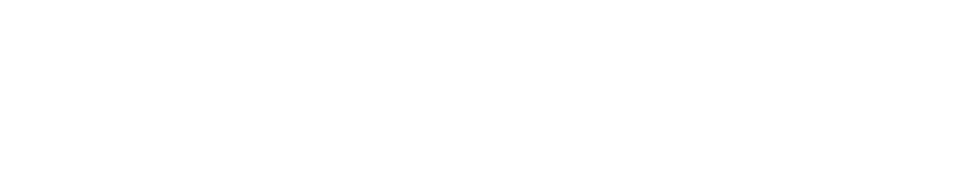
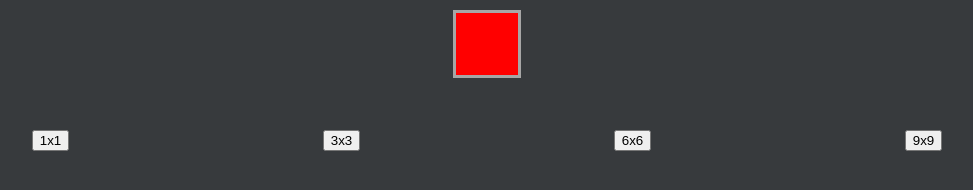
Before and after one commit to Shihua-liu/f2m4JS, a plain HTML site: page les3/index.html in a window 1280 px wide. Shown: the whole page, without its empty margins (153-1126 px from the left). Drawn offline with Linux system fonts and the light colour scheme.

Commit message:
les 3 gemaakt

```diff
--- a/les3/index.html
+++ b/les3/index.html
@@ -9,6 +9,16 @@
 
 </head>
 <body>
+    <table id="table">
+    </table>
+<div id="buttons">
+    <button  onclick="one()">1x1</button>
+    <button  onclick="three()">3x3</button>
+    <button  onclick="six()">6x6</button>
+    <button  onclick="nine()">9x9</button>
+
+</div>
+
 </body>
 <script src="script.js"></script>
 </html>
--- a/les3/script.js
+++ b/les3/script.js
@@ -0,0 +1,110 @@
+let table = document.getElementById("table");
+
+table.innerHTML = ""
+for (let i = 0; i < 1; i++) {
+var row = table.insertRow(i);
+
+for (let z = 0; z < 1; z++) {
+    var blockjes = row.insertCell();
+    blockjes.classList.add("block");
+    blockjes.style.background = "red";
+
+    blockjes.addEventListener("click", (evt) => {
+        if(evt.target.style.background == "red"){
+            evt.target.style.background = "green";
+        }
+        else{
+            evt.target.style.background = "red"
+        }
+    });
+}
+}
+
+function one(){
+    table.innerHTML = ""
+for (let i = 0; i < 1; i++) {
+var row = table.insertRow(i);
+
+for (let z = 0; z < 1; z++) {
+    var blockjes = row.insertCell();
+    blockjes.classList.add("block");
+    blockjes.style.background = "red";
+
+    blockjes.addEventListener("click", (evt) => {
+        if(evt.target.style.background == "red"){
+            evt.target.style.background = "green";
+        }
+        else{
+            evt.target.style.background = "red"
+        }
+    });
+}
+}
+}
+
+function three(){
+    table.innerHTML = ""
+    for (let i = 0; i < 3; i++) {
+    var row = table.insertRow(i);
+
+    for (let z = 0; z < 3; z++) {
+        var blockjes = row.insertCell();
+        blockjes.classList.add("block");
+        blockjes.style.background = "red";
+
+        blockjes.addEventListener("click", (evt) => {
+            if(evt.target.style.background == "red"){
+                evt.target.style.background = "green";
+            }
+            else{
+                evt.target.style.background = "red"
+            }
+        });
+    }
+}
+}
+
+function six(){
+    table.innerHTML = ""
+    for (let i = 0; i < 6; i++) {
+    var row = table.insertRow(i);
+
+    for (let z = 0; z < 6; z++) {
+        var blockjes = row.insertCell();
+        blockjes.classList.add("block");
+        blockjes.style.background = "red";
+
+        blockjes.addEventListener("click", (evt) => {
+            if(evt.target.style.background == "red"){
+                evt.target.style.background = "green";
+            }
+            else{
+                evt.target.style.background = "red"
+            }
+        });
+    }
+}
+}
+
+
+function nine(){
+    table.innerHTML = ""
+    for (let i = 0; i < 9; i++) {
+    var row = table.insertRow(i);
+
+    for (let z = 0; z < 9; z++) {
+        var blockjes = row.insertCell();
+        blockjes.classList.add("block");
+        blockjes.style.background = "red";
+
+        blockjes.addEventListener("click", (evt) => {
+            if(evt.target.style.background == "red"){
+                evt.target.style.background = "green";
+            }
+            else{
+                evt.target.style.background = "red"
+            }
+        });
+    }
+}
+}
--- a/les3/style.css
+++ b/les3/style.css
@@ -0,0 +1,25 @@
+body {
+    background-color: rgb(55, 58, 61);
+}
+
+#table{
+    display: flex;
+    justify-content: center;
+}
+
+#buttons{
+    display: flex;
+    justify-content: space-around;
+    margin: 50px;
+}
+
+.block {
+    background-color: red;
+    height: 60px;
+    width: 60px;
+    border: rgb(167, 166, 166) 3px solid;
+}
+
+td:hover{
+    cursor: pointer;
+}
```
